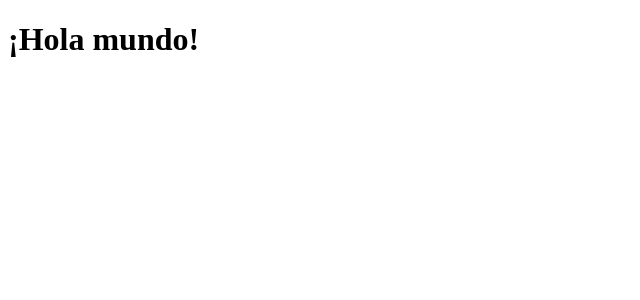
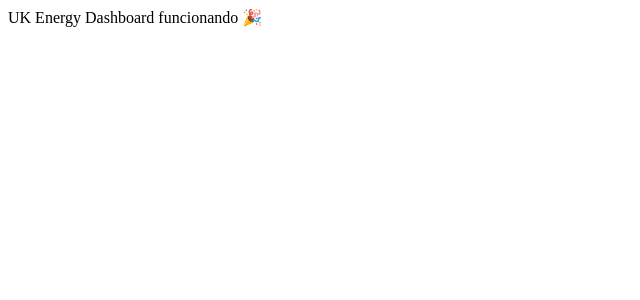
Before and after one commit to antoniaayala96/AvifyPrueba-, a React app: page / in a window 1280 px wide. Shown: the top 300 px of the page, without its empty margins (0-640 px from the left). Built offline with nearby package versions, Linux system fonts and the light colour scheme.

Commit message:
pruebas 3

```diff
--- a/src/app.tsx
+++ b/src/app.tsx
@@ -3,8 +3,15 @@ import { EnergyGrid } from './components/EnergyGrid';
 import { getEnergyMix } from './services/api';
 import { FuelMix } from './types';
 
+
 export const App = () => {
-  return <h1>¡Hola mundo!</h1>;
+
+  return (
+    <div className="text-center mt-10 text-xl font-bold">
+      UK Energy Dashboard funcionando 🎉
+    </div>
+  );
+
   const [mix, setMix] = useState(() => [] as FuelMix[]);
   const [loading, setLoading] = useState(true);
   const [error, setError] = useState('');
--- a/src/index.tsx
+++ b/src/index.tsx
@@ -1,6 +1,7 @@
 import React from 'react';
 import ReactDOM from 'react-dom/client';
 import { App } from './app';
+import { createRoot } from 'react-dom/client';
 
 
 export interface FuelMix {
@@ -11,6 +12,6 @@ export interface FuelMix {
 document.addEventListener('DOMContentLoaded', () => {
   const mount = document.getElementById('reactMountPoint');
   if (mount) {
-    ReactDOM.createRoot(mount).render(<App />);
+    createRoot(mount).render(<App />);
   }
 });
```
